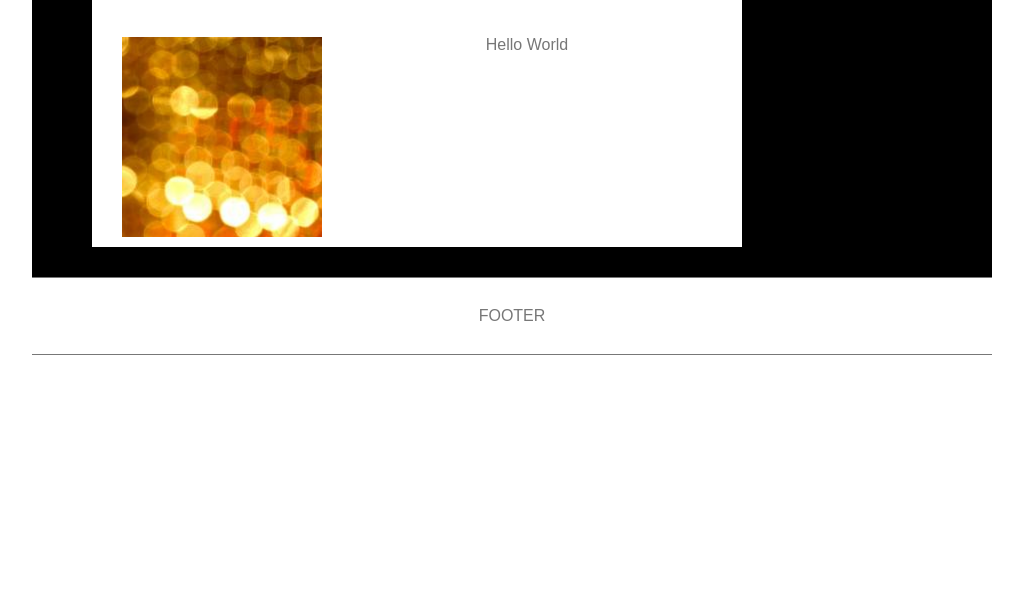
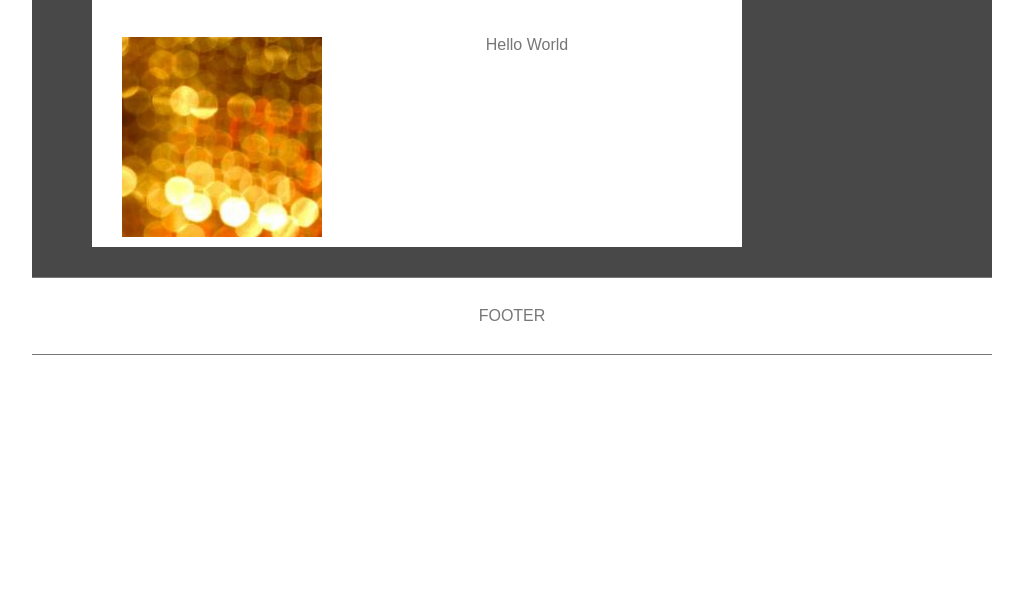
Before and after one commit to shapyro/Basic-Portfolio, a plain HTML site: page index.html in a window 1280 px wide. Shown: the part 191-800 px from the top of the page, without its empty margins (128-1151 px from the left). Drawn offline with Linux system fonts and the light colour scheme.

```diff
--- a/assets/css/style.css
+++ b/assets/css/style.css
@@ -60,7 +60,7 @@ a:visited {
 }
 
 .body-container {
-  background: black;
+  background: #484848;
 }
 
 /* #background {
```
